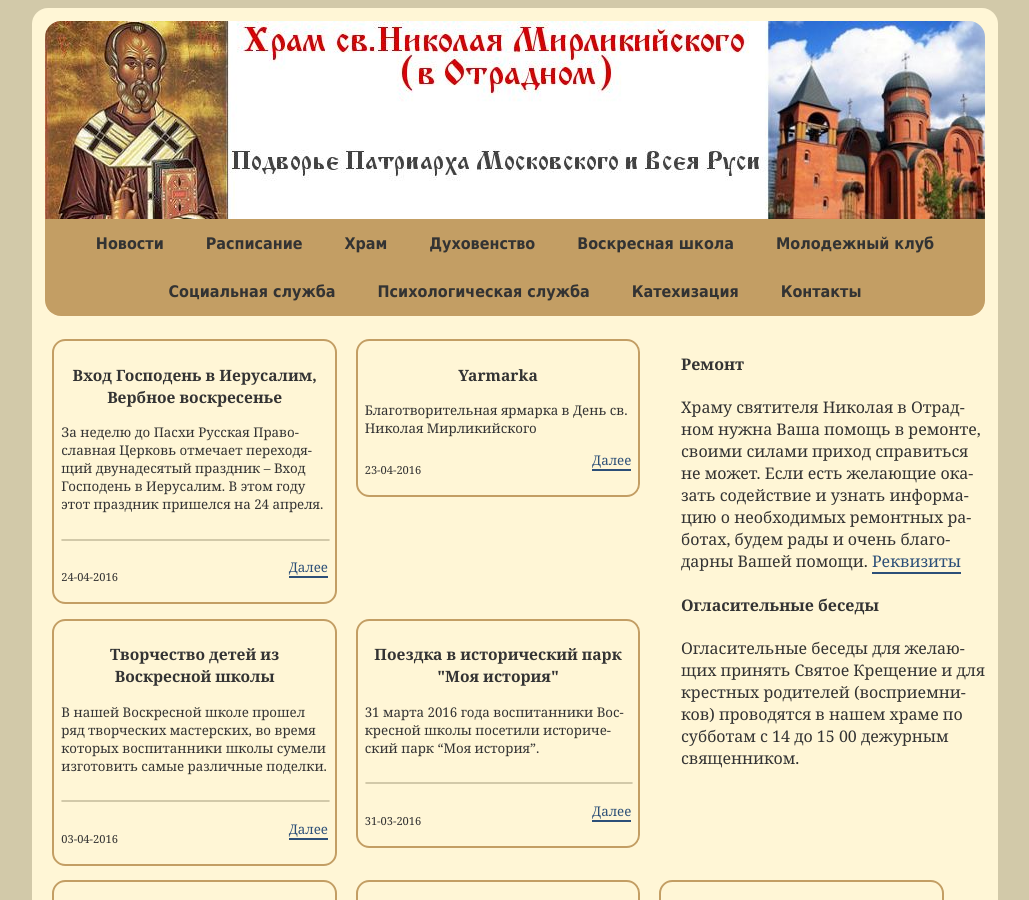
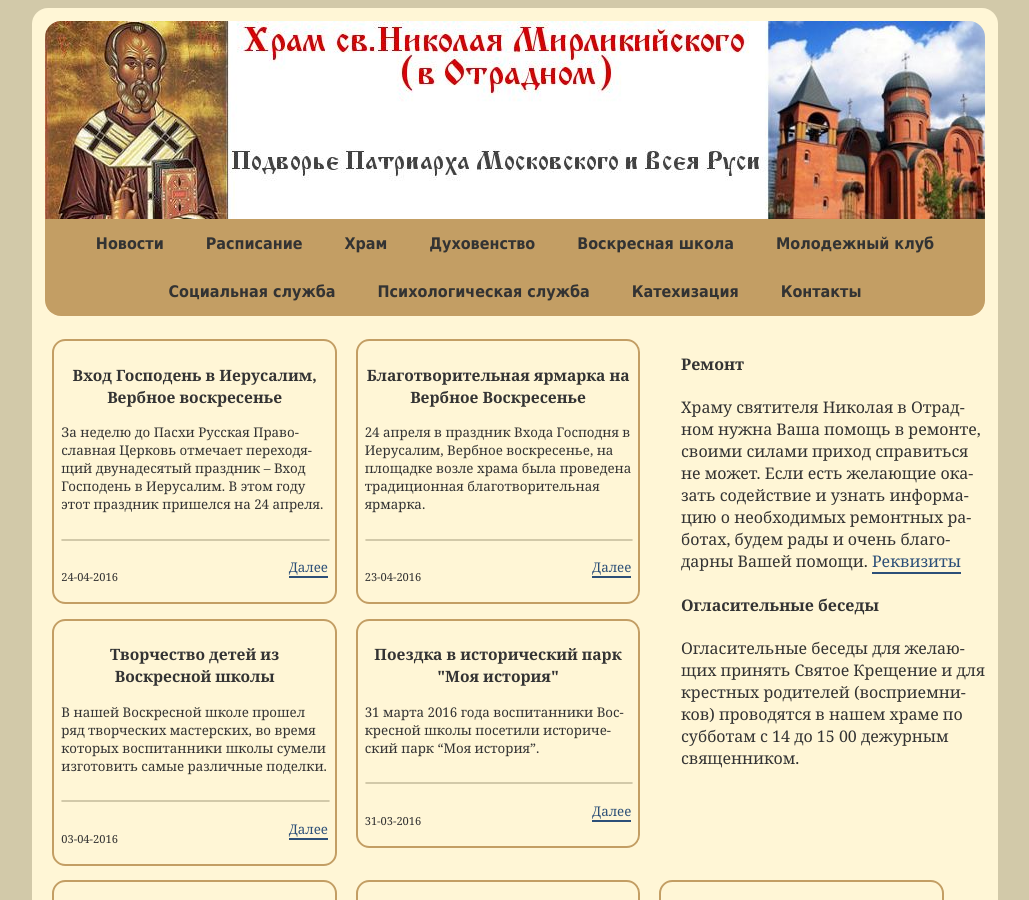
Before and after one commit to hramotradnoe/hramotradnoe.github.io, a Jekyll site: the page built from index.html, in a window 1280 px wide and 900 px high. Shown: the whole window, without its empty margins (125-1154 px from the left). Built offline with Jekyll 4.4.1, drawn with Linux system fonts in a browser that asks for light colours.

Commit message:
Update 2016-04-23-yarmarka.md

```diff
--- a/social/_posts/2016-04-23-yarmarka.md
+++ b/social/_posts/2016-04-23-yarmarka.md
@@ -1,4 +1,10 @@
-Благотворительная ярмарка в День св. Николая Мирликийского
+---
+layout  : post
+title   : Благотворительная ярмарка на Вербное Воскресенье
+album   : yes
+---
+
+
 
 24 апреля в праздник Входа Господня в Иерусалим, Вербное воскресенье, на площадке возле храма была провeдена традиционная благотворительная ярмарка.
 
```
